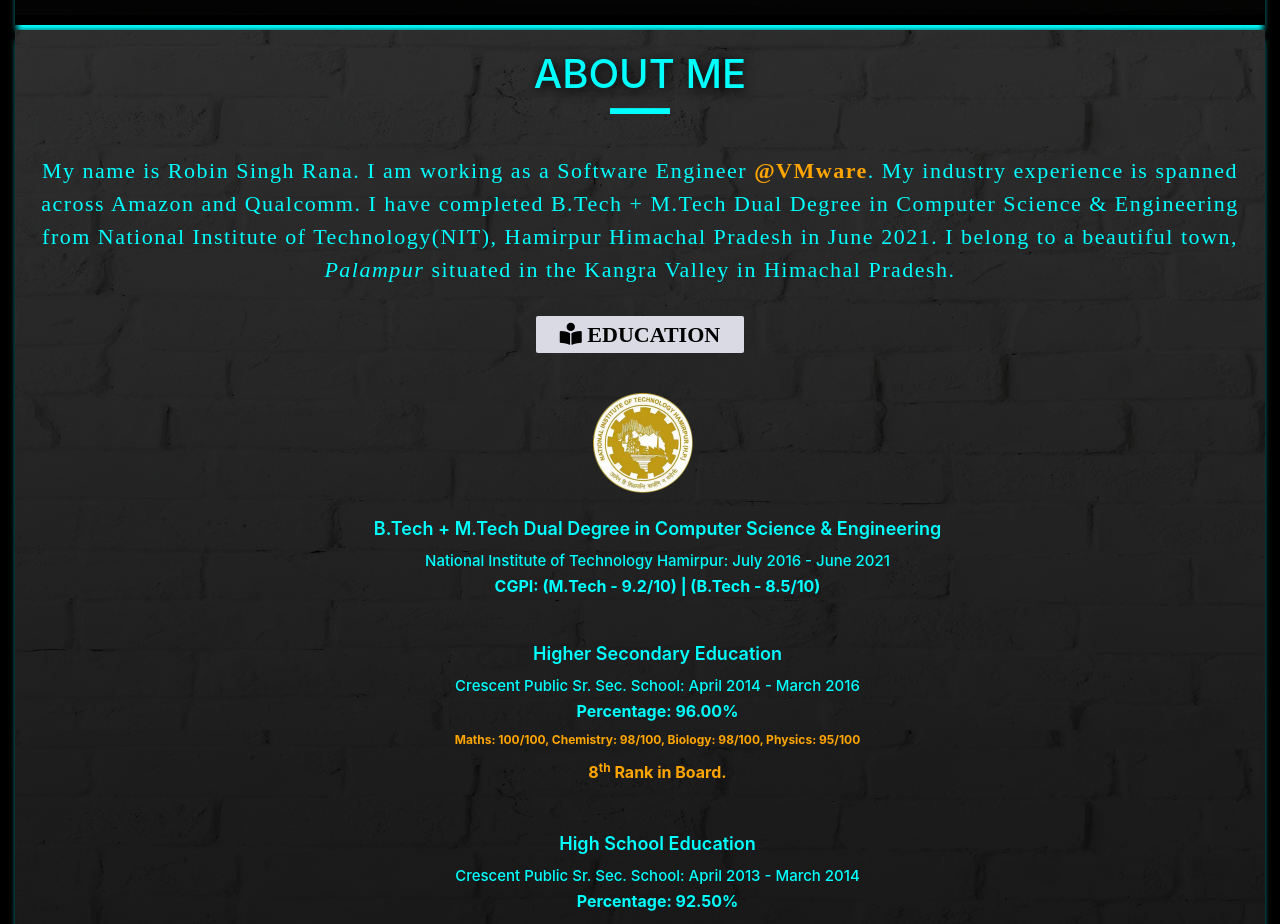
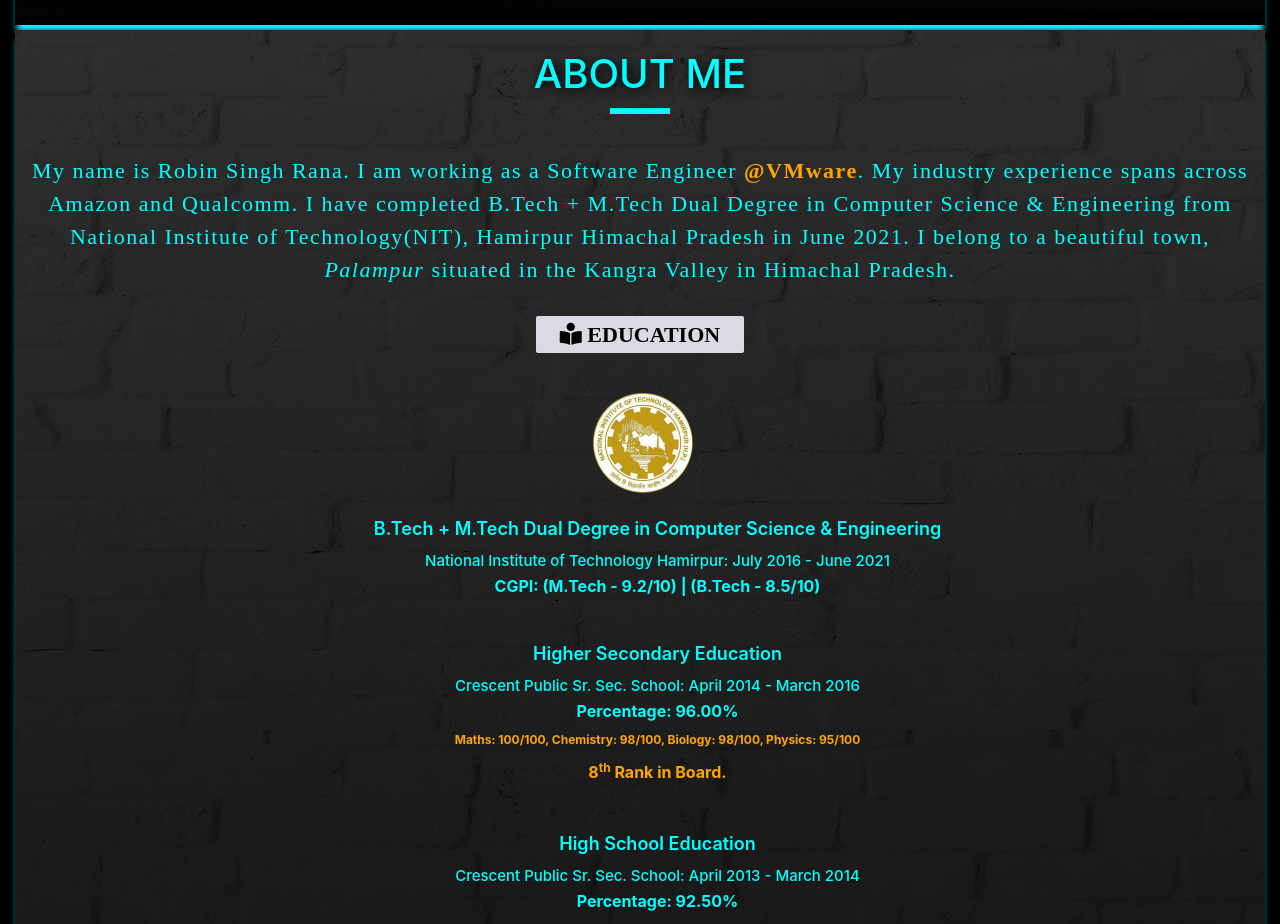
Before and after one commit to codevenator/codevenator.github.io, a plain HTML site: page index.html in a window 1280 px wide. Shown: the part 780-1704 px from the top of the page. Drawn offline with nearby package versions, Linux system fonts and the light colour scheme.

Commit message:
Update index.html

```diff
--- a/index.html
+++ b/index.html
@@ -68,7 +68,7 @@
 
             <div class="row">
                 <div class="intro col">
-                    My name is Robin Singh Rana. I am working as a Software Engineer <b style = "color: orange;">@VMware</b>. My industry experience is spanned across Amazon and Qualcomm. I have completed B.Tech + M.Tech Dual Degree in Computer Science & Engineering from National Institute of Technology(NIT), Hamirpur Himachal Pradesh in June 2021. I belong to a beautiful town, <i>Palampur</i> situated in the Kangra Valley in Himachal Pradesh.
+                    My name is Robin Singh Rana. I am working as a Software Engineer <b style = "color: orange;">@VMware</b>. My industry experience spans across Amazon and Qualcomm. I have completed B.Tech + M.Tech Dual Degree in Computer Science & Engineering from National Institute of Technology(NIT), Hamirpur Himachal Pradesh in June 2021. I belong to a beautiful town, <i>Palampur</i> situated in the Kangra Valley in Himachal Pradesh.
                 </div>
             </div>
 
```
